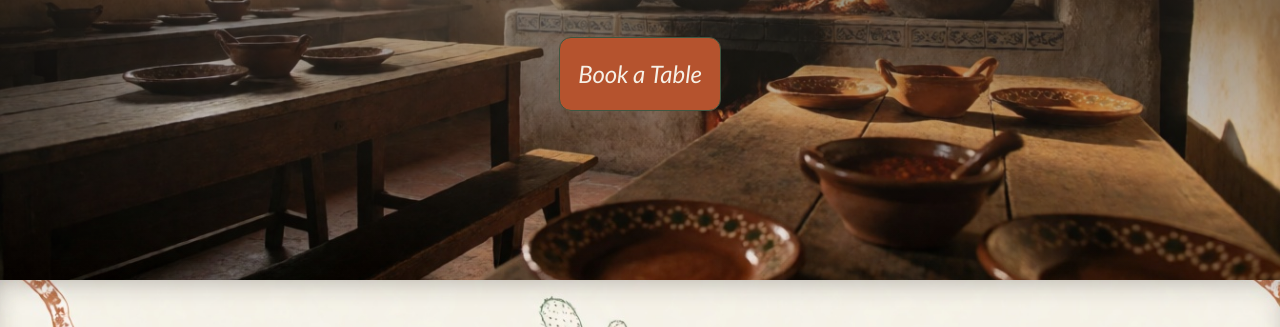
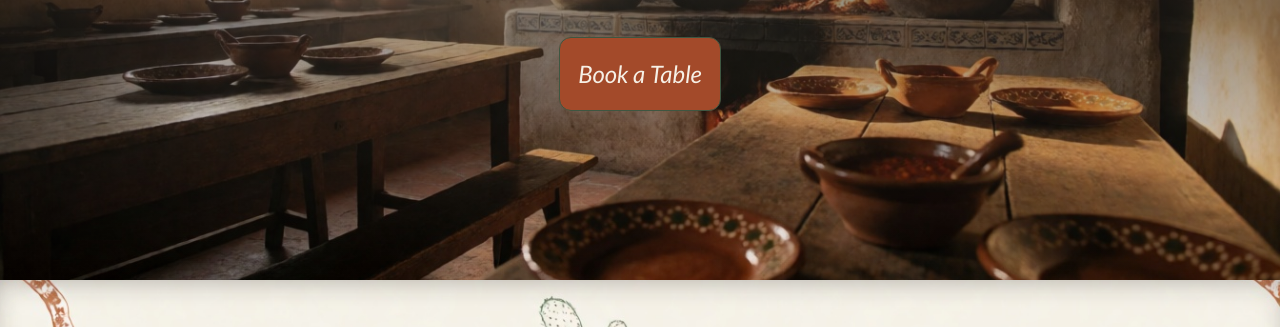
Before and after one commit to luis-lucas/d-masa-mexican-restaurant, a plain HTML site: page index.html in a window 1280 px wide. Shown: the part 330-657 px from the top of the page. Drawn offline with nearby package versions, Linux system fonts and the light colour scheme; a web font is replaced by a local one.

Commit message:
Lighthouse: Accessibility

```diff
--- a/assets/css/style.css
+++ b/assets/css/style.css
@@ -8,7 +8,7 @@
     /* Almost-black */
     --color-masa: #f6f0e6;
     /* Warm off-white */
-    --color-barro: #b5532e;
+    --color-barro: #A34A2A;
     /* Terracotta clay */
     --color-nopal: #3e5641;
     /* Deep green */
```
